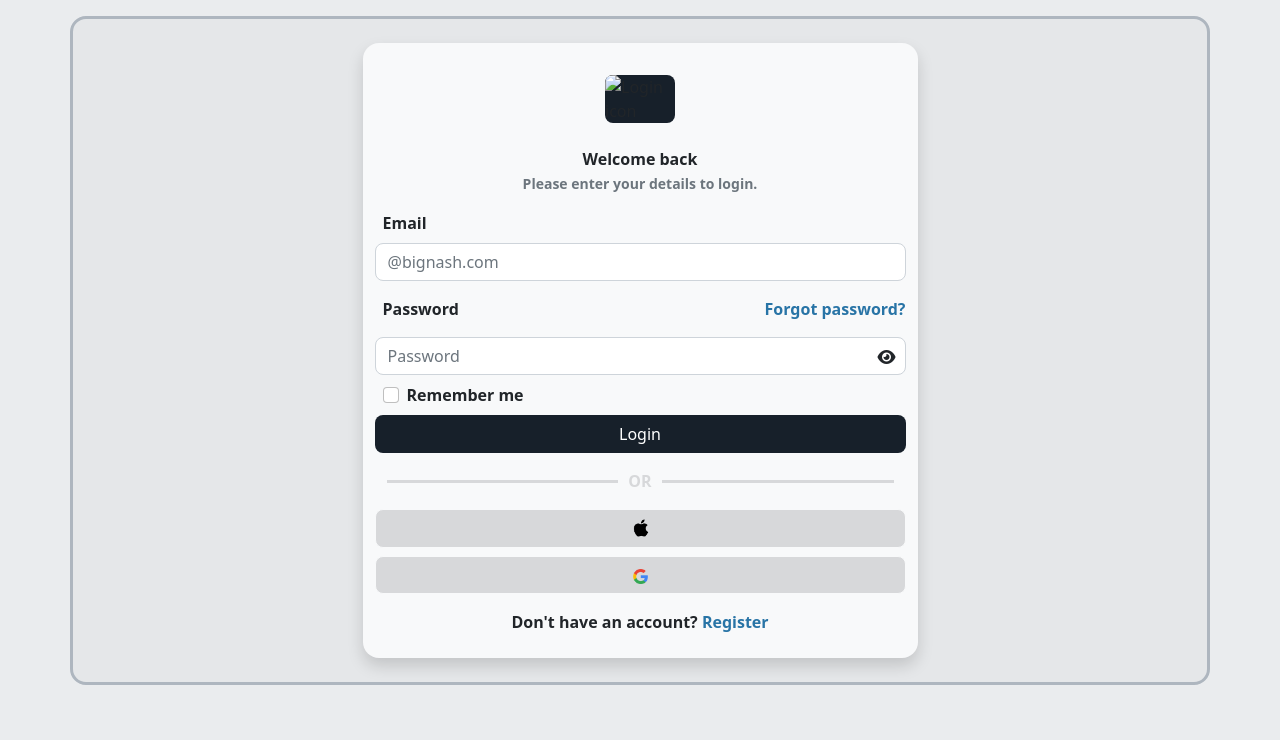
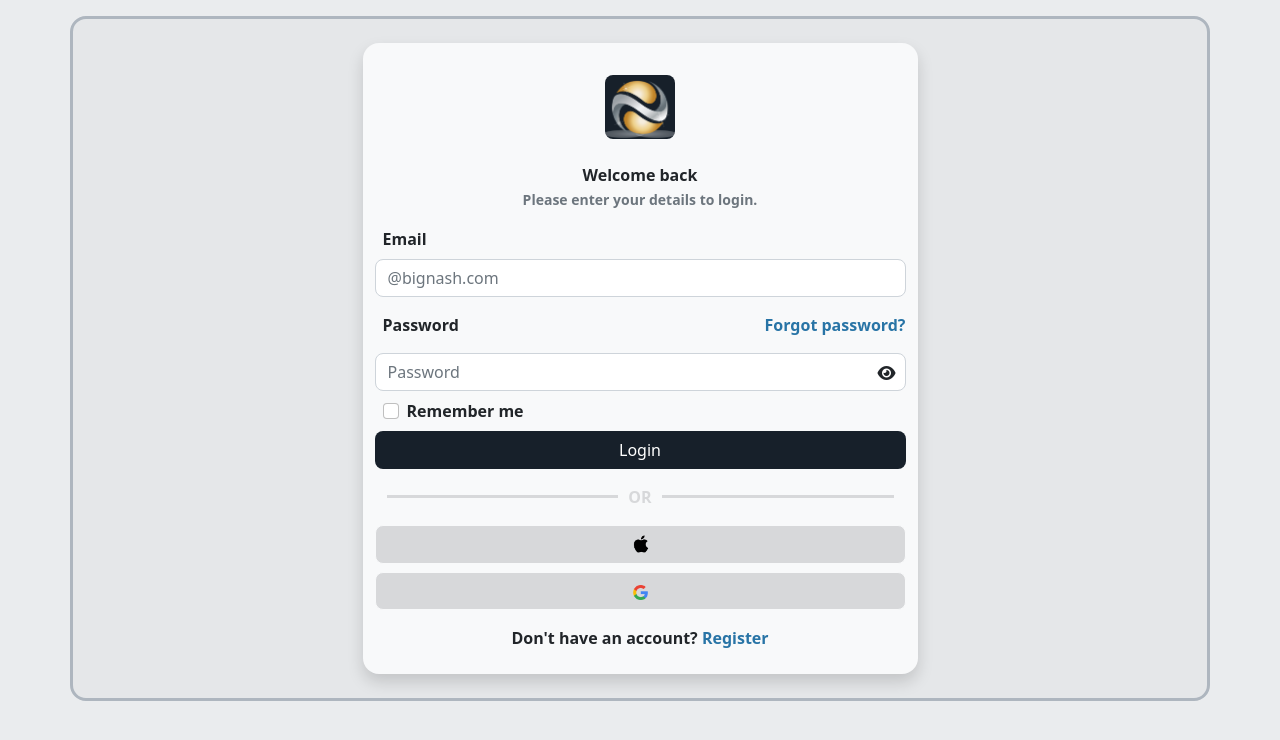
Before and after one commit to bignashtech/bootstrap-login-form, a plain HTML site: page index.html in a window 1280 px wide. Drawn offline with nearby package versions, Linux system fonts and the light colour scheme; the site is published under a folder, as on GitHub Pages, so addresses that start at the root find nothing.

Commit message:
Update index.html

```diff
--- a/index.html
+++ b/index.html
@@ -12,7 +12,7 @@
     <div id="cont1" class="container py-4 mt-3 rounded-4 col-md-12">
         <div class="container bg-light rounded-4 shadow col-md-6 py-4">
             <div class="d-flex justify-content-center mt-2">
-                <img src="/images/logo-icon.png" class="img-fluid rounded-3" style="background-color: #17202a;" alt="Login icon" width="70">
+                <img src="images/logo-icon.png" class="img-fluid rounded-3" style="background-color: #17202a;" alt="logon icon" width="70">
             </div>
 
             <div class="text-center mt-4">
```
